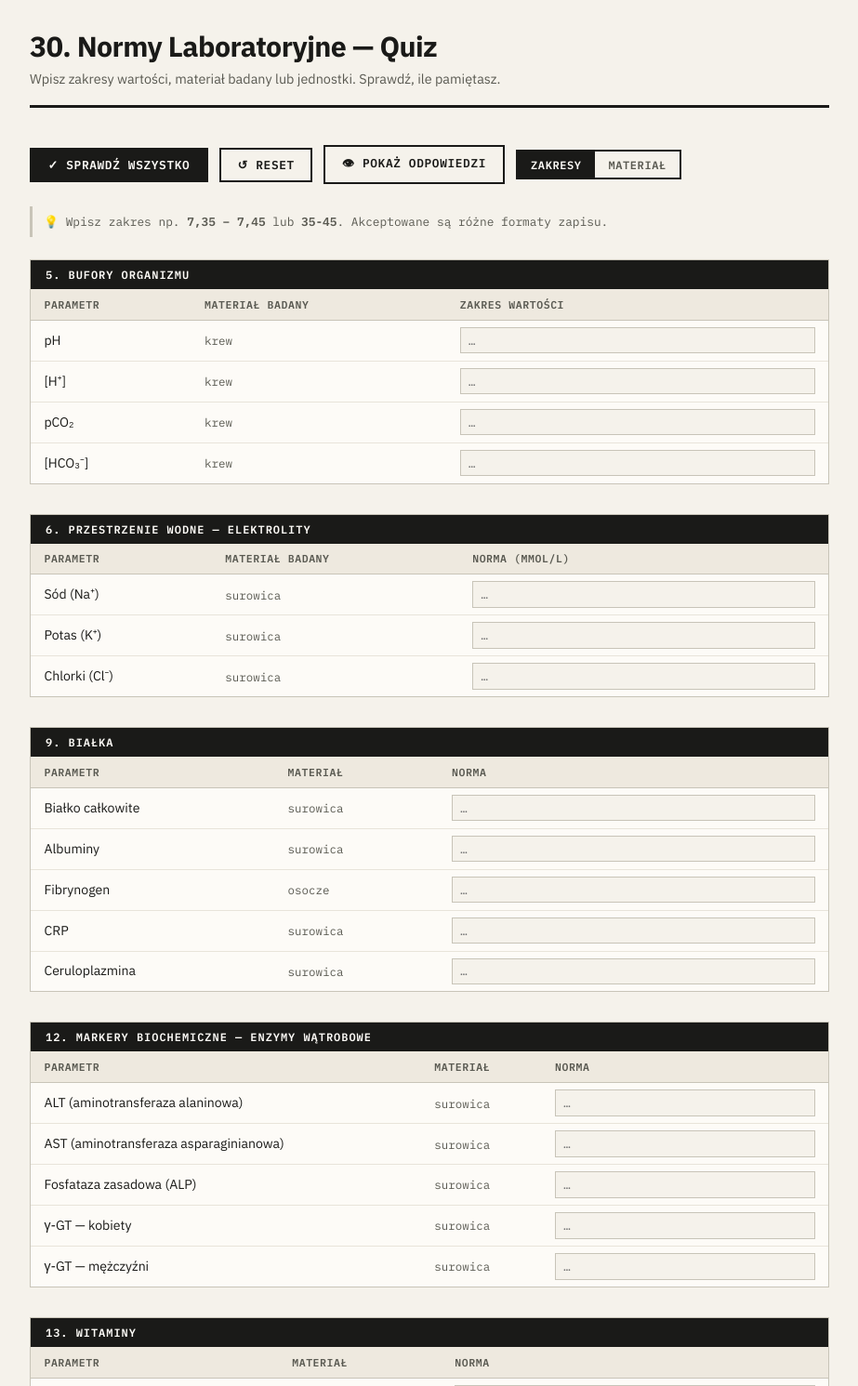
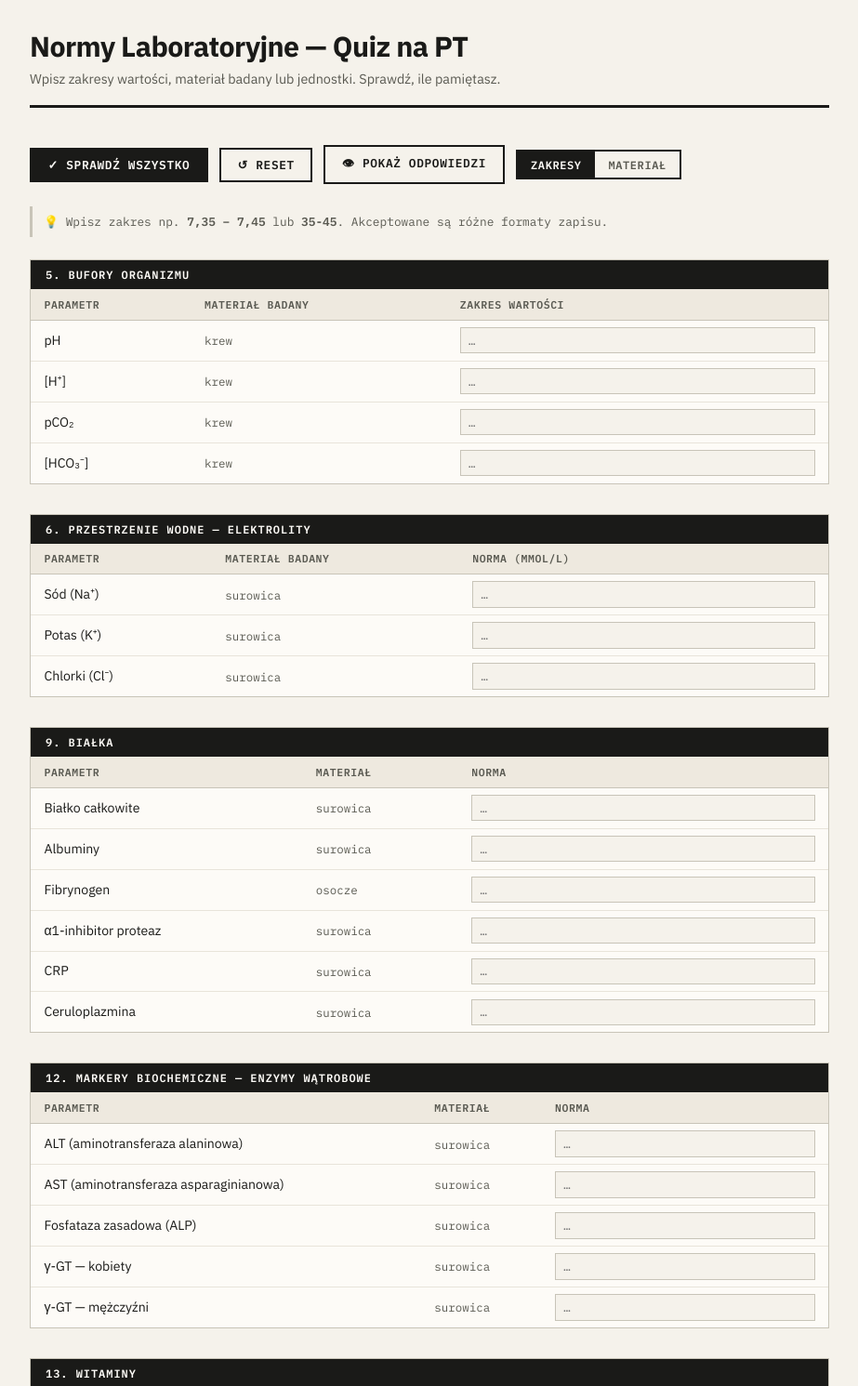
Before and after one commit to Normy-biochemia/normy-biochemia_SUM, a plain HTML site: page index.html in a window 1280 px wide. Shown: the top 1491 px of the page at 93% size, without its empty margins (178-1101 px from the left). Drawn offline with Linux system fonts and the light colour scheme.

Commit message:
Update index.html

```diff
--- a/index.html
+++ b/index.html
@@ -271,7 +271,7 @@
 <body>
 
 <div class="page-header">
-  <h1>30. Normy Laboratoryjne — Quiz</h1>
+  <h1>Normy Laboratoryjne — Quiz na PT</h1>
   <p>Wpisz zakresy wartości, materiał badany lub jednostki. Sprawdź, ile pamiętasz.</p>
 </div>
 
@@ -396,6 +396,12 @@
         <td class="param-name">Fibrynogen</td>
         <td class="material" data-answer="osocze"><span class="q-material"></span><span class="correct-val">osocze</span></td>
         <td class="answer-cell" data-answer="1,5 – 4,0 g/dl" data-alt="1.5-4.0 g/dl|1,5-4,0">
+          <input class="answer" type="text" placeholder="…"><div class="hint"></div>
+        </td>
+        <tr>
+        <td class="param-name">α1-inhibitor proteaz</td>
+        <td class="material" data-answer="surowica"><span class="q-material"></span><span class="correct-val">surowica</span></td>
+        <td class="answer-cell" data-answer="150 – 350 mg/dl" data-alt="150-350 mg/dl|150-350">
           <input class="answer" type="text" placeholder="…"><div class="hint"></div>
         </td>
       </tr>
```
